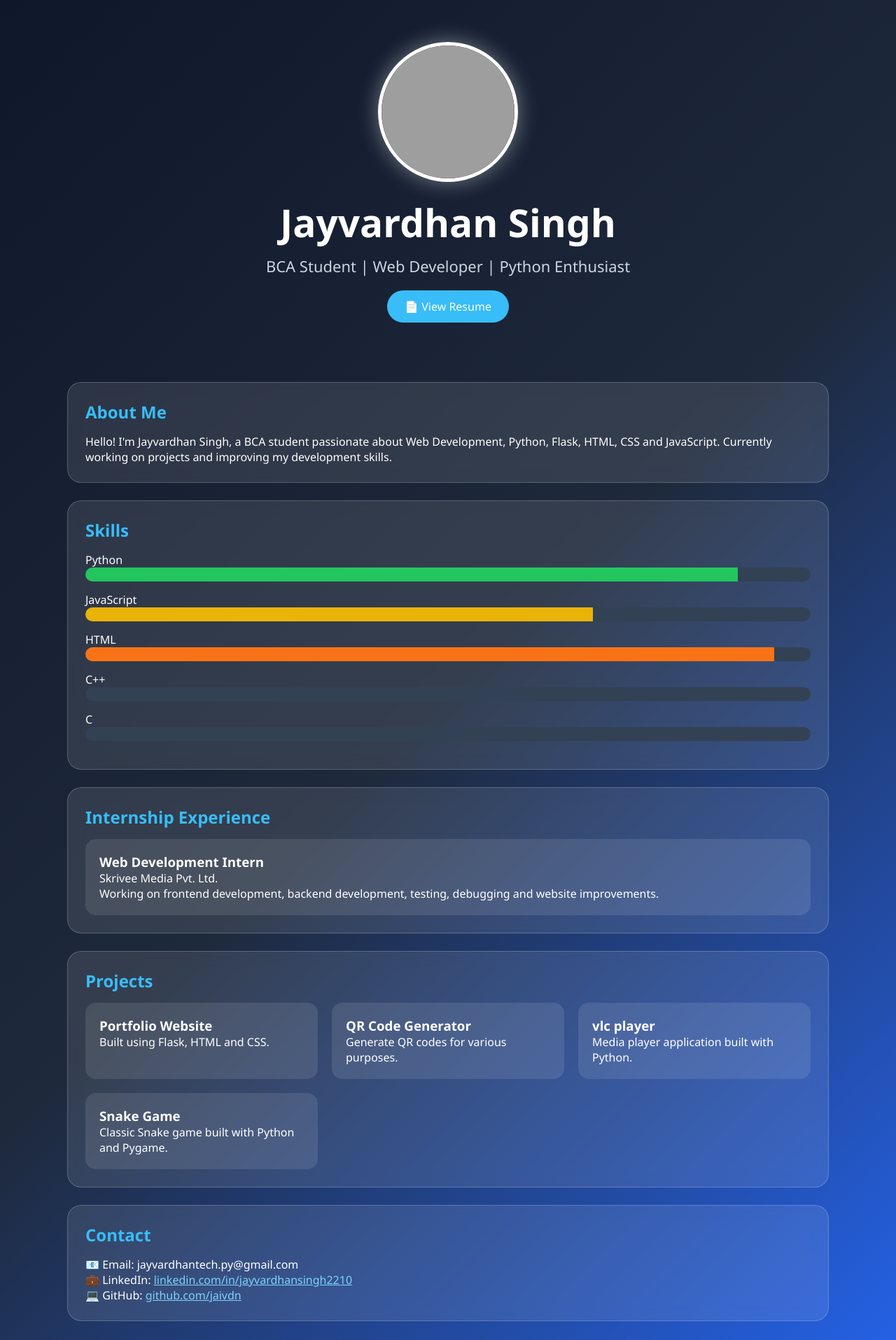
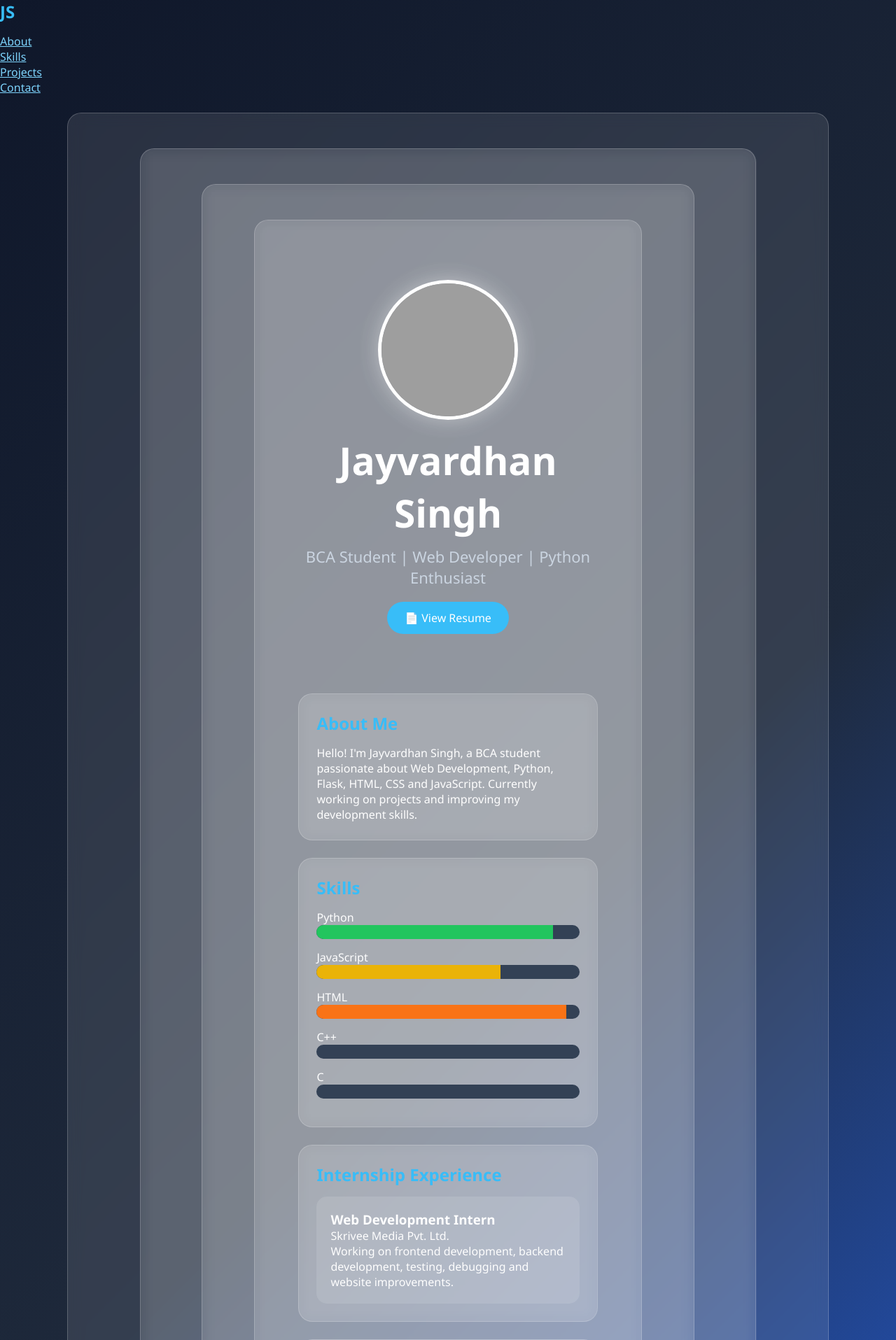
Before and after one commit to jaivdn/portfolio-website, a Flask app: page / in a window 1280 px wide. Shown: the top 1915 px of the page at 70% size. Run offline with Flask 3, Linux system fonts and the light colour scheme; grey boxes are pictures that could not be loaded.

Commit message:
Added navbar,and social icons

```diff
--- a/templates/index.html
+++ b/templates/index.html
@@ -10,6 +10,23 @@
 </head>
 
 <body>
+
+    <nav class="navbar">
+    <h2>JS</h2>
+
+    <ul>
+        <li><a href="#about">About</a></li>
+        <li><a href="#skills">Skills</a></li>
+        <li><a href="#projects">Projects</a></li>
+        <li><a href="#contact">Contact</a></li>
+    </ul>
+</nav>
+
+<section id="about">
+    <section id="skills">
+        <section id="projects">
+            <section id="contact">
+
 
     <header class="hero">
 
@@ -113,24 +130,29 @@
 
     </section>
 
-    <section>
-        <h2>Contact</h2>
+    <section id="contact">
 
-        <p>📧 Email: jayvardhantech.py@gmail.com</p>
+    <h2>Contact</h2>
 
-        <p>
-            💼 LinkedIn:
-            <a href="https://www.linkedin.com/in/jayvardhansingh2210" target="_blank">
-                linkedin.com/in/jayvardhansingh2210
-            </a>
-        </p>
+    <div class="social-links">
 
-        <p>
-            💻 GitHub:
-            <a href="https://github.com/jaivdn" target="_blank">
-                github.com/jaivdn
-            </a>
-        </p>
+        <a href="https://github.com/jaivdn"
+           target="_blank">
+           💻 GitHub
+        </a>
+
+        <a href="https://www.linkedin.com/in/jayvardhansingh2210"
+           target="_blank">
+           💼 LinkedIn
+        </a>
+
+        <a href="mailto:jayvardhantech.py@gmail.com">
+           📧 Email
+        </a>
+
+    </div>
+
+</section>
 
     </section>
 
```
